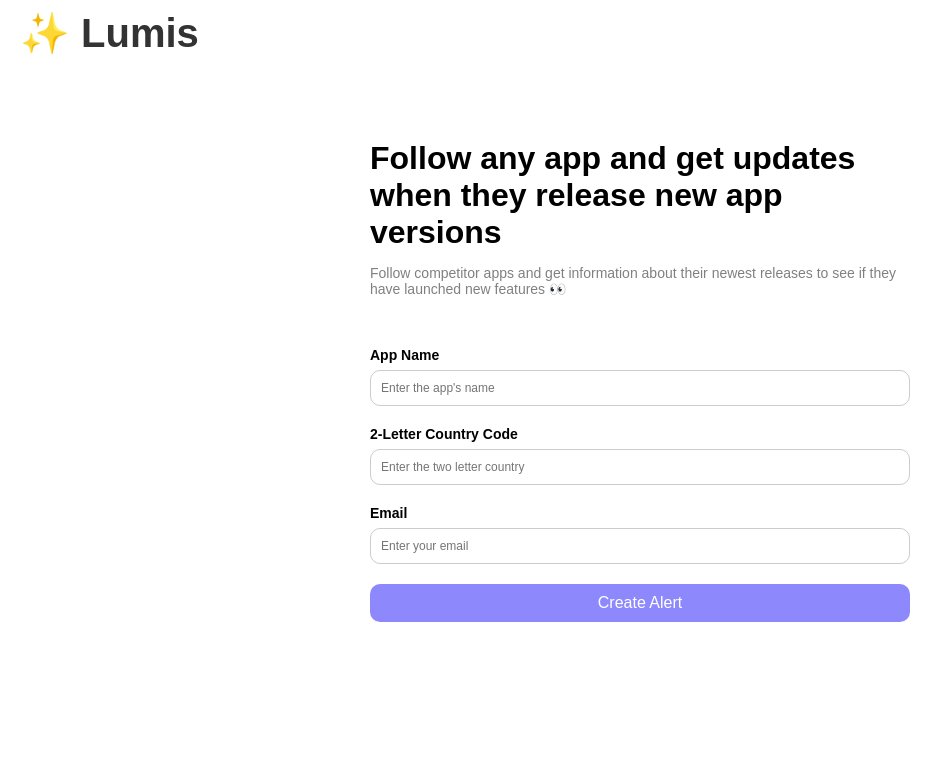
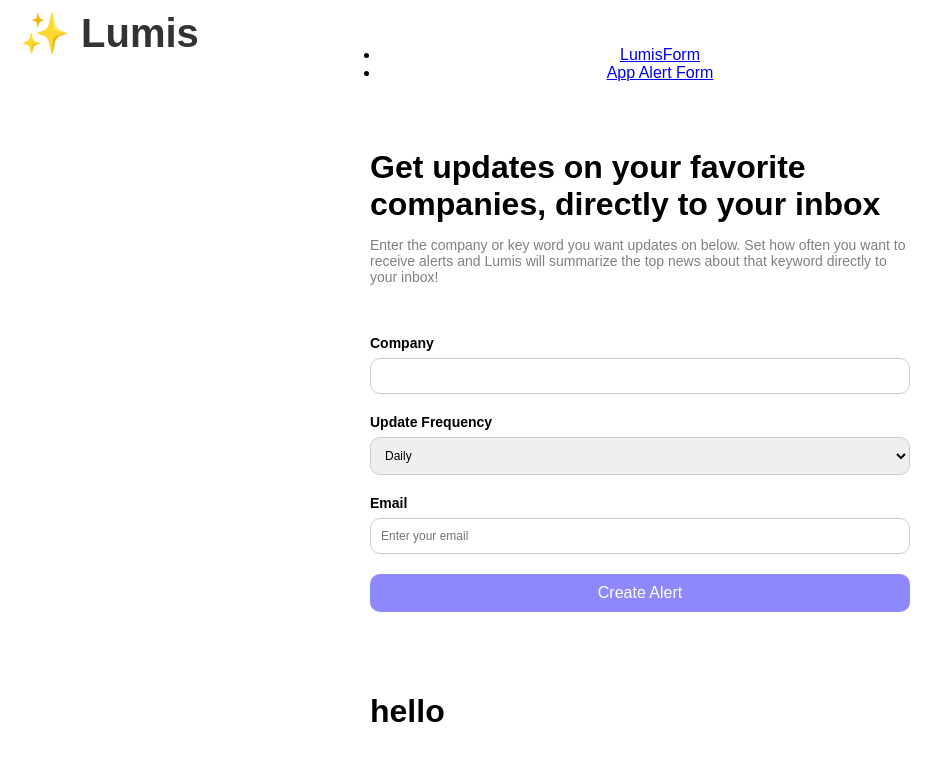
Before and after one commit to dane-dunlap/lumis-react, a React (Create React App) app: page / in a window 1280 px wide. Shown: the top 760 px of the page, without its empty margins (0-950 px from the left). Built offline with nearby package versions, Linux system fonts and the light colour scheme.

Commit message:
Trying routing for summary

```diff
--- a/src/App.js
+++ b/src/App.js
@@ -1,22 +1,30 @@
 import React from 'react';
+import { BrowserRouter as Router, Routes, Route, Link } from 'react-router-dom';
 import './App.css';
 import './LumisForm.css';
 import AppAlertForm from './AppAlertForm';
 import LumisForm from './LumisForm';
 
-
-
-
 function App() {
     return (
-        <div className="App">
-            <div className="logo">
-                ✨ Lumis
+        <Router>
+            <div className="App">
+                <div className="logo">
+                    ✨ Lumis
+                </div>
+                <nav>
+                    <ul>
+                        <li><Link to="/">LumisForm</Link></li>
+                        <li><Link to="/app-alert">App Alert Form</Link></li>
+                    </ul>
+                </nav>
+                <Routes>
+                    <Route index element={<LumisForm />} />
+                    <Route path="app-alert" element={<AppAlertForm />} />
+                </Routes>
             </div>
-            <AppAlertForm />
-        </div>
+        </Router>
     );
 }
 
-
 export default App;
```
